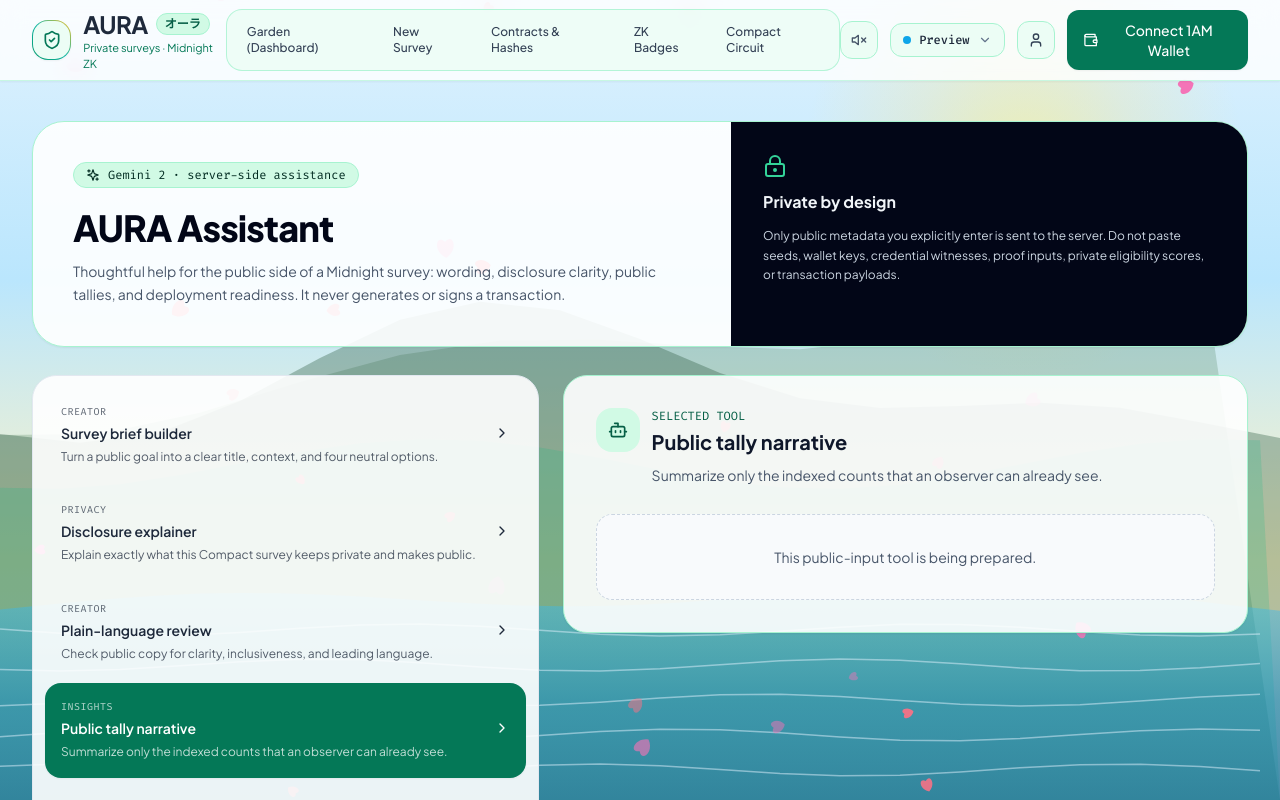
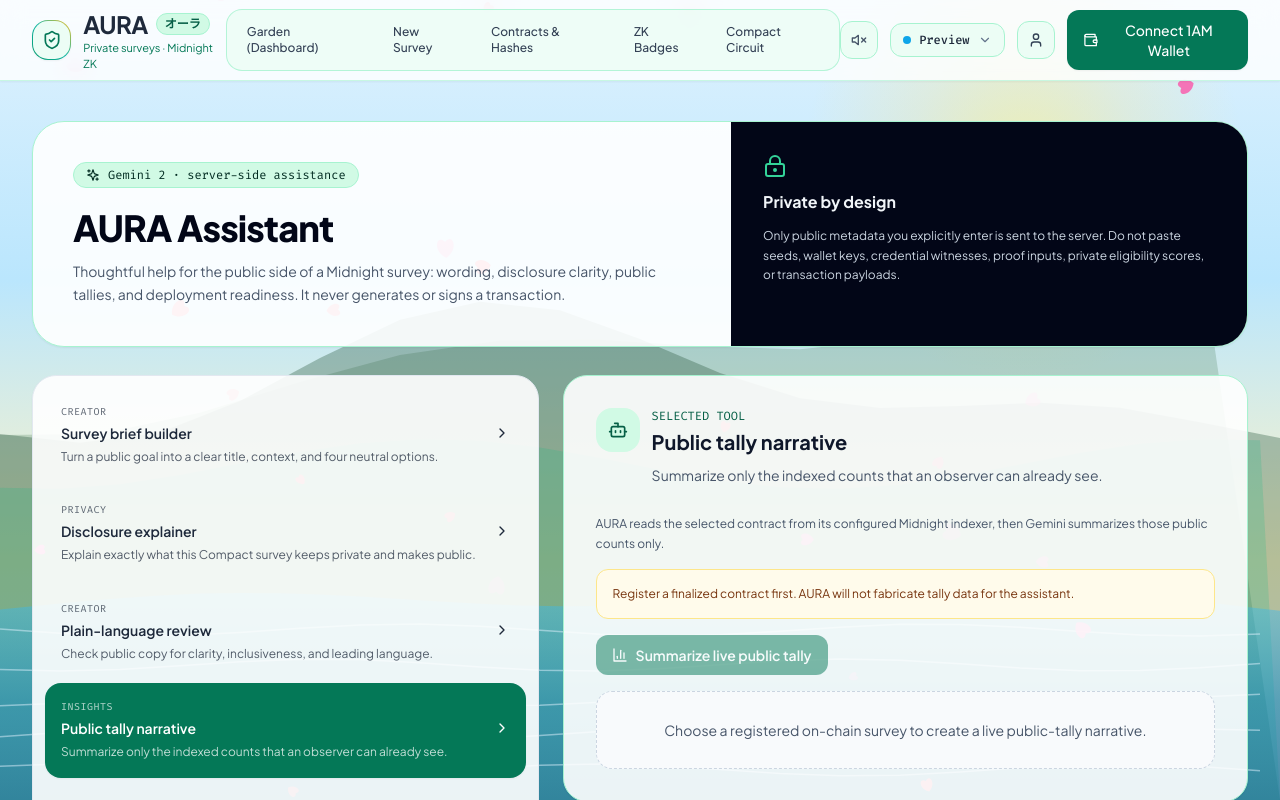
Before and after one commit to TeamBinaryBandits/Aura-Protocol, a React (Vite) app: page /assistant in a window 1280 px wide. Both pictures are taken after a click on the button 285 px from the left and 730 px from the top of the page. Shown: the top 800 px of the page. Built offline with nearby package versions, Linux system fonts and the light colour scheme; no server answers.

Commit message:
feat: add AI public tally narrative

```diff
--- /dev/null
+++ b/src/components/ai/TallyNarrative.jsx
@@ -0,0 +1,14 @@
+import React, { useState } from 'react';
+import { BarChart3 } from 'lucide-react';
+import AiResponse from '../AiResponse';
+import { runAuraAi, publicSurveySnapshot } from '../../services/aura-ai';
+import { listKnownSurveys } from '../../services/survey-registry';
+import { midnightService } from '../../services/midnight';
+
+export default function TallyNarrative() {
+  const surveys = listKnownSurveys(); const [address, setAddress] = useState(surveys[0]?.contractAddress || '');
+  const [loading, setLoading] = useState(false); const [error, setError] = useState(null); const [result, setResult] = useState('');
+  const survey = surveys.find((item) => item.contractAddress === address);
+  const summarize = async (event) => { event.preventDefault(); if (!survey) return; setLoading(true); setError(null); setResult(''); try { const state = await midnightService.getSurveyState(survey.contractAddress, survey.network); setResult((await runAuraAi('tally_narrative', { survey: publicSurveySnapshot(survey, state), source: 'Live Midnight indexer state read immediately before this request.' })).text); } catch (reason) { setError(reason.message || 'Unable to read or summarize the public tally.'); } setLoading(false); };
+  return <form onSubmit={summarize} className="mt-7 space-y-4"><p className="text-xs leading-relaxed text-slate-600">AURA reads the selected contract from its configured Midnight indexer, then Gemini summarizes those public counts only.</p>{surveys.length ? <label className="block text-xs font-mono uppercase text-slate-600">Indexed contract<select value={address} onChange={(event) => setAddress(event.target.value)} className="mt-2 w-full rounded-xl border border-slate-200 bg-slate-50 px-4 py-3 text-sm normal-case font-sans focus:border-emerald-600 focus:outline-none">{surveys.map((item) => <option key={item.contractAddress} value={item.contractAddress}>{item.title} · {item.network}</option>)}</select></label> : <p className="rounded-xl border border-amber-200 bg-amber-50 p-4 text-xs text-amber-900">Register a finalized contract first. AURA will not fabricate tally data for the assistant.</p>}<button disabled={loading || !survey} className="inline-flex items-center gap-2 rounded-xl bg-emerald-700 px-4 py-2.5 text-sm font-semibold text-white hover:bg-emerald-800 disabled:opacity-50"><BarChart3 className="w-4 h-4" />Summarize live public tally</button><AiResponse loading={loading} error={error} result={result} emptyMessage="Choose a registered on-chain survey to create a live public-tally narrative." /></form>;
+}
--- a/src/pages/AiStudio.jsx
+++ b/src/pages/AiStudio.jsx
@@ -4,6 +4,7 @@
 import SurveyBriefBuilder from '../components/ai/SurveyBriefBuilder';
 import DisclosureExplainer from '../components/ai/DisclosureExplainer';
 import CopyReviewer from '../components/ai/CopyReviewer';
+import TallyNarrative from '../components/ai/TallyNarrative';
 
 export default function AiStudio() {
   const [selected, setSelected] = useState(AI_FEATURES[0].id);
@@ -25,7 +26,7 @@
         <nav aria-label="AURA Assistant features" className="rounded-3xl border border-slate-200 bg-white/90 p-3 shadow-sm space-y-1">
           {AI_FEATURES.map((item) => <button key={item.id} type="button" onClick={() => setSelected(item.id)} className={`w-full text-left rounded-2xl p-4 transition-colors ${item.id === selected ? 'bg-emerald-700 text-white shadow-sm' : 'hover:bg-emerald-50 text-slate-800'}`}><span className="block text-[10px] uppercase tracking-wider font-mono opacity-70">{item.category}</span><span className="mt-1 flex items-center justify-between gap-3 font-semibold text-sm">{item.title}<ChevronRight className="w-4 h-4 shrink-0" /></span><span className="mt-1 block text-xs leading-relaxed opacity-75">{item.description}</span></button>)}
         </nav>
-        <section className="rounded-3xl border border-emerald-200 bg-white/90 p-7 sm:p-8 shadow-sm"><div className="flex items-start gap-3"><div className="rounded-2xl bg-emerald-100 p-3 text-emerald-800"><Bot className="w-5 h-5" /></div><div><p className="text-xs font-mono uppercase text-emerald-800">Selected tool</p><h2 className="mt-1 text-xl font-bold text-slate-900">{feature.title}</h2><p className="mt-2 text-sm leading-relaxed text-slate-600">{feature.description}</p></div></div>{selected === 'survey_brief' ? <SurveyBriefBuilder /> : selected === 'disclosure_explainer' ? <DisclosureExplainer /> : selected === 'copy_review' ? <CopyReviewer /> : <div className="mt-7 rounded-2xl border border-dashed border-slate-300 bg-slate-50 px-5 py-8 text-center text-sm text-slate-600">This public-input tool is being prepared.</div>}</section>
+        <section className="rounded-3xl border border-emerald-200 bg-white/90 p-7 sm:p-8 shadow-sm"><div className="flex items-start gap-3"><div className="rounded-2xl bg-emerald-100 p-3 text-emerald-800"><Bot className="w-5 h-5" /></div><div><p className="text-xs font-mono uppercase text-emerald-800">Selected tool</p><h2 className="mt-1 text-xl font-bold text-slate-900">{feature.title}</h2><p className="mt-2 text-sm leading-relaxed text-slate-600">{feature.description}</p></div></div>{selected === 'survey_brief' ? <SurveyBriefBuilder /> : selected === 'disclosure_explainer' ? <DisclosureExplainer /> : selected === 'copy_review' ? <CopyReviewer /> : selected === 'tally_narrative' ? <TallyNarrative /> : <div className="mt-7 rounded-2xl border border-dashed border-slate-300 bg-slate-50 px-5 py-8 text-center text-sm text-slate-600">This public-input tool is being prepared.</div>}</section>
       </section>
     </div>
   );
```
